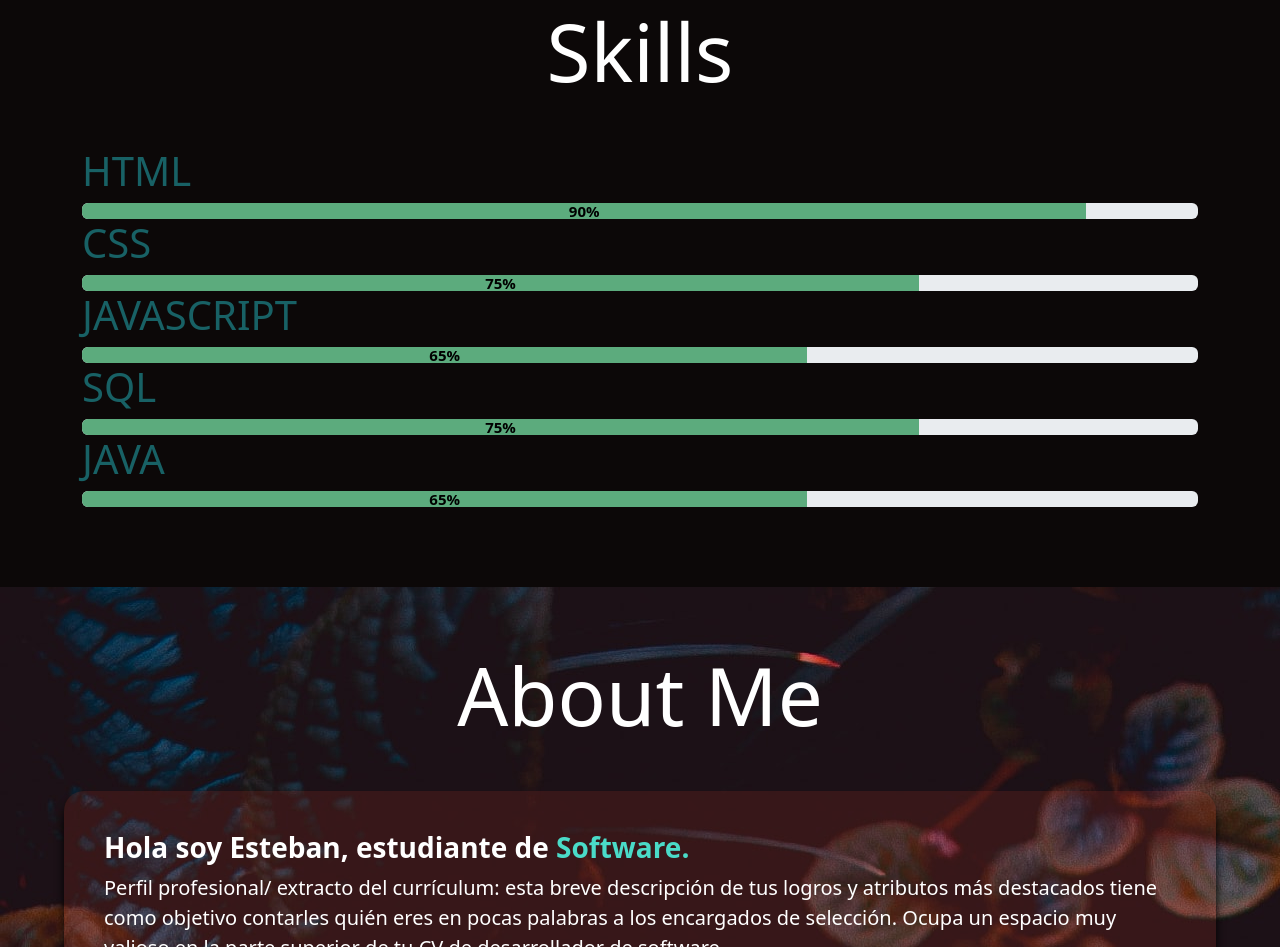
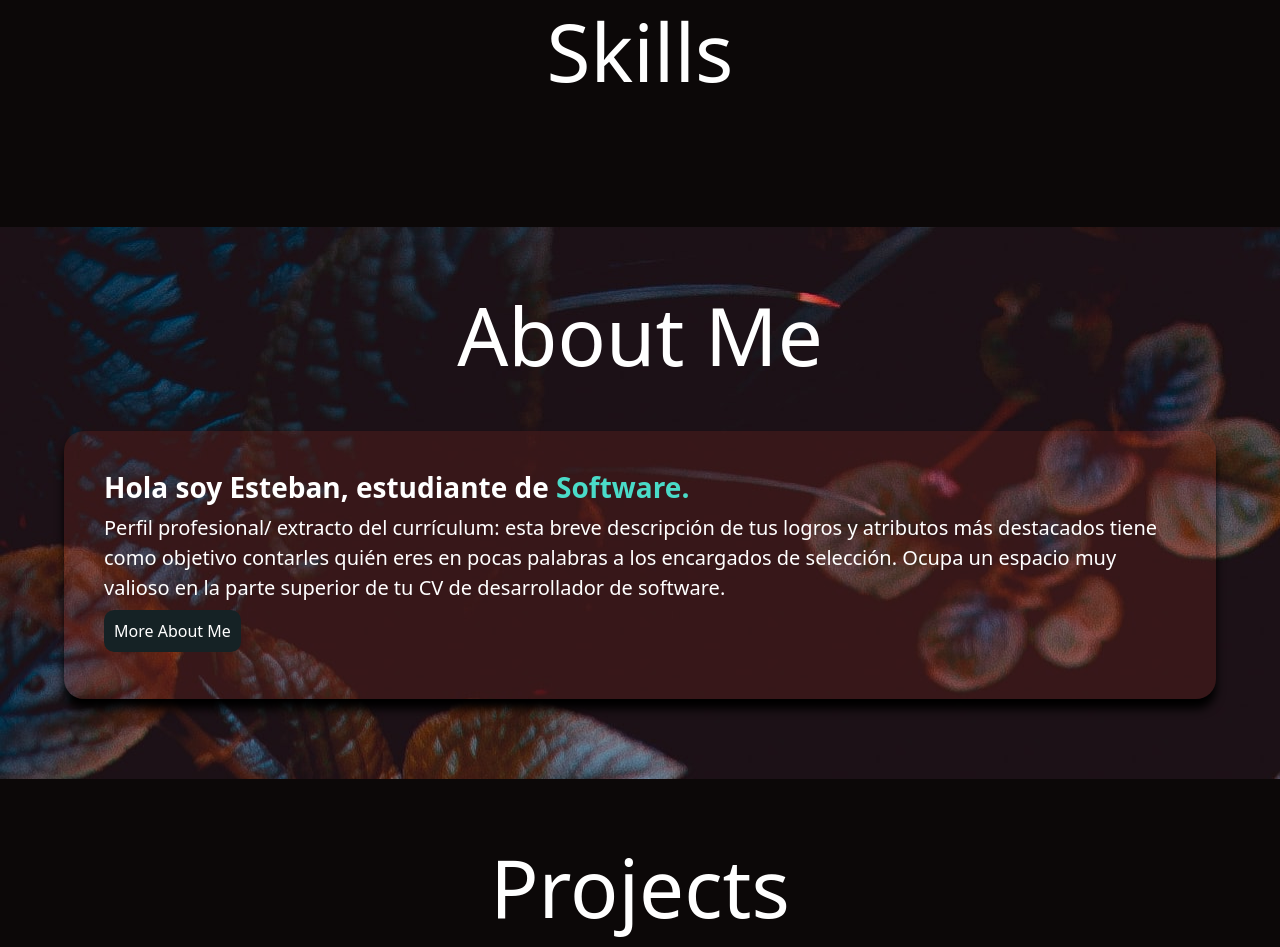
Before and after one commit to zEstebanz/-PORTAFOLIO-PERSONAL-, a plain HTML site: page index.html in a window 1280 px wide. Shown: the part 857-1804 px from the top of the page. Drawn offline with nearby package versions, Linux system fonts and the light colour scheme.

Commit message:
Modificaciones, pull in net

```diff
--- a/index.html
+++ b/index.html
@@ -60,54 +60,7 @@
 
         <div class="container">
 
-            <div>
-                <h3>HTML</h3>
-                <div class="progress">
 
-                    <div class="progress-bar" role="progressbar" style="width: 90%;" aria-valuenow="90"
-                        aria-valuemin="0" aria-valuemax="100">90%</div>
-
-                </div>
-            </div>
-
-            <div>
-                <h3>CSS</h3>
-                <div class="progress">
-
-                    <div class="progress-bar" role="progressbar" style="width: 75%;" aria-valuenow="75"
-                        aria-valuemin="0" aria-valuemax="100">75%</div>
-
-                </div>
-            </div>
-
-            <div>
-                <h3>JAVASCRIPT</h3>
-                <div class="progress">
-
-                    <div class="progress-bar" role="progressbar" style="width: 65%;" aria-valuenow="65"
-                        aria-valuemin="0" aria-valuemax="100">65%</div>
-
-                </div>
-            </div>
-
-            <div>
-                <h3>SQL</h3>
-                <div class="progress">
-
-                    <div class="progress-bar" role="progressbar" style="width: 75%;" aria-valuenow="75"
-                        aria-valuemin="0" aria-valuemax="100">75%</div>
-
-                </div>
-            </div>
-
-            <div>
-                <h3>JAVA</h3>
-                <div class="progress">
-
-                    <div class="progress-bar" role="progressbar" style="width: 65%;" aria-valuenow="65"
-                        aria-valuemin="0" aria-valuemax="100">65%</div>
-                </div>
-            </div>
 
         </div>
 
--- a/src/css/style.scss
+++ b/src/css/style.scss
@@ -258,7 +258,6 @@ $azulOscruto: #152225;
 /*Proyectos grid*/
 .proyects-grid {
   display: grid;
-  grid-template-columns: repeat(1, 1fr);
   gap: 1rem;
 }
 
@@ -315,6 +314,9 @@ $azulOscruto: #152225;
   padding: 2rem 0.5rem;
   color: $blanco;
 }
+/* End Section Projects */
+
+
 
 /* Section Education */
 .section-education {
```
Also changed, not shown: more-about-me.html (+1 -1 lines), src/css/style.css, 2 other files.
